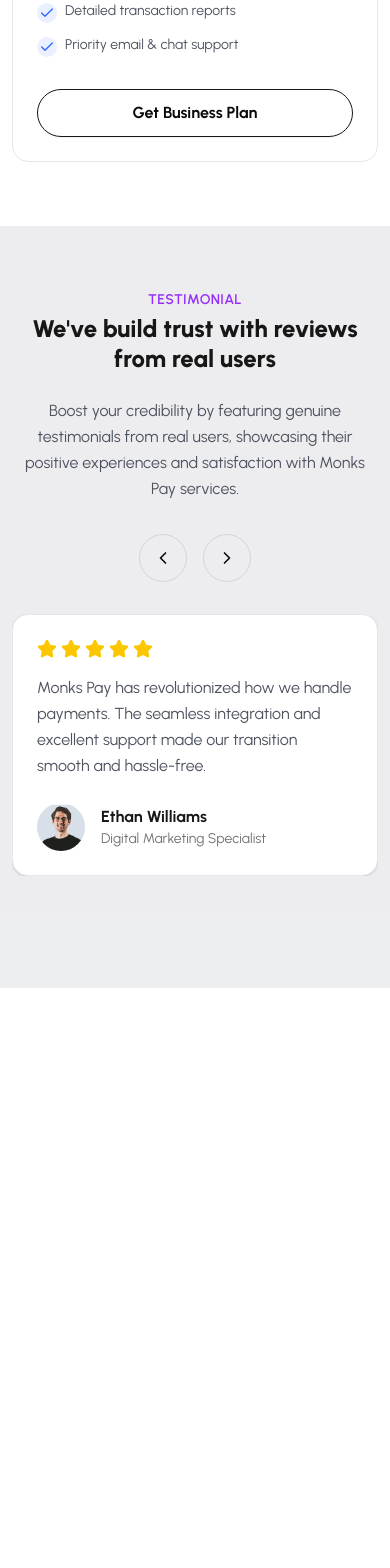
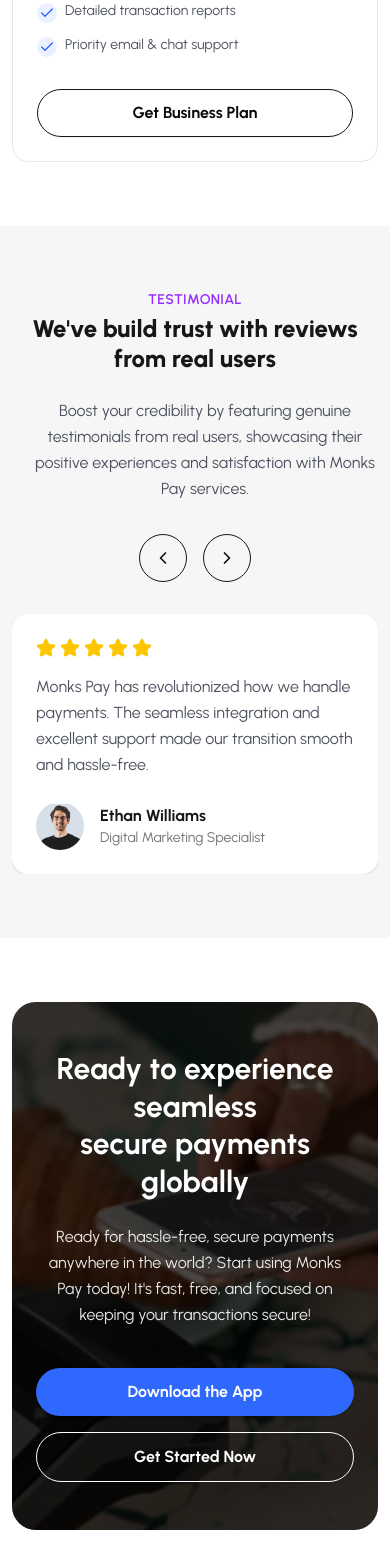
Before and after one commit to omarfaruk-dev/easy-pay, a Next.js app: page / in a window 390 px wide. Shown: the part 6451-8019 px from the top of the page. Before the commit the page ends 7439 px from the top, so only its background shows below. Built offline with nearby package versions, Linux system fonts and the light colour scheme.

Commit message:
added: call to action

```diff
--- a/src/app/page.js
+++ b/src/app/page.js
@@ -5,6 +5,7 @@
 import HowItWorks from "@/components/HowItWorks";
 import Pricing from "@/components/Pricing";
 import Testimonials from "@/components/Testimonials";
+import CallToAction from "@/components/CallToAction";
 export default function Home() {
   return (
     <div className="min-h-screen">
@@ -15,6 +16,7 @@
       <Security/>
       <Pricing/>
       <Testimonials/>
+      <CallToAction/>
     </div>
   );
 }
--- /dev/null
+++ b/src/components/CallToAction.jsx
@@ -0,0 +1,55 @@
+"use client";
+
+import { Button } from "@/components/ui/button";
+import Image from "next/image";
+import callToActionImg from '../app/assets/call-to-action.webp';
+
+export default function CallToAction() {
+    return (
+        <section className="py-16 sm:py-20 lg:py-30 px-3 sm:px-4 md:px-6">
+            <div className="max-w-[1170px] mx-auto relative rounded-3xl overflow-hidden">
+                {/* Background Image */}
+                <div className="absolute inset-0">
+                    <Image
+                        src={callToActionImg}
+                        alt="Call to action background"
+                        fill
+                        className="object-cover"
+                        priority
+                    />
+                </div>
+
+                {/* Dark Overlay */}
+                <div
+                    className="absolute inset-0"
+                    style={{ background: 'rgba(0, 0, 0, 0.7)' }}
+                ></div>
+
+                {/* Content */}
+                <div className="relative z-10 px-6 py-12 sm:px-8 sm:py-16 lg:px-12 lg:py-20 text-center">
+                    {/* Main Heading */}
+                    <h2 className="text-3xl sm:text-4xl lg:text-[40px] font-bold text-white mb-6 leading-tight">
+                        Ready to experience seamless<br />
+                        secure payments globally
+                    </h2>
+
+                    {/* Description */}
+                    <p className="text-base sm:text-lg text-white/90 mb-10 max-w-3xl mx-auto leading-relaxed">
+                        Ready for hassle-free, secure payments anywhere in the world? Start using Monks
+                        Pay today! It&apos;s fast, free, and focused on keeping your transactions secure!
+                    </p>
+
+                    {/* CTA Buttons */}
+                    <div className="flex flex-col sm:flex-row gap-4 justify-center items-center">
+                        <Button variant="default" className="w-full sm:w-auto px-8 py-6 text-base">
+                            Download the App
+                        </Button>
+                        <Button variant="outline" className="w-full sm:w-auto px-8 py-6 text-white border-white hover:bg-white hover:text-primary">
+                            Get Started Now
+                        </Button>
+                    </div>
+                </div>
+            </div>
+        </section>
+    );
+}
--- a/src/components/Testimonials.jsx
+++ b/src/components/Testimonials.jsx
@@ -44,7 +44,7 @@
             if (window.innerWidth >= 1024) {
                 setItemsPerView(2);
             } else if (window.innerWidth >= 768) {
-                setItemsPerView(1);
+                setItemsPerView(2);
             } else {
                 setItemsPerView(1);
             }
@@ -56,33 +56,35 @@
     }, []);
 
     const nextSlide = useCallback(() => {
-        setCurrentIndex((prevIndex) =>
-            prevIndex >= testimonials.length - itemsPerView ? 0 : prevIndex + 1
-        );
+        setCurrentIndex((prevIndex) => {
+            const maxIndex = Math.max(0, testimonials.length - itemsPerView);
+            return prevIndex >= maxIndex ? 0 : prevIndex + 1;
+        });
     }, [itemsPerView]);
 
     const prevSlide = useCallback(() => {
-        setCurrentIndex((prevIndex) =>
-            prevIndex <= 0 ? testimonials.length - itemsPerView : prevIndex - 1
-        );
+        setCurrentIndex((prevIndex) => {
+            const maxIndex = Math.max(0, testimonials.length - itemsPerView);
+            return prevIndex <= 0 ? maxIndex : prevIndex - 1;
+        });
     }, [itemsPerView]);
 
     const visibleTestimonials = testimonials.slice(currentIndex, currentIndex + itemsPerView);
 
     return (
-        <section className="py-16 sm:py-20 lg:py-28 bg-accent/10">
-            <div className="max-w-[1170px] mx-auto px-3 sm:px-4 md:px-6">
+        <section className="py-16 sm:py-20 lg:py-28 bg-accent/5">
+            <div className="px-3 sm:px-4 md:px-6 lg:px-0 lg:ml-[2%] xl:ml-[10%]">
                 {/* Header Section */}
-                <div className="grid grid-cols-1 lg:grid-cols-2 gap-0 lg:gap-8 mb-12">
+                <div className="grid grid-cols-1 lg:grid-cols-2 gap-0 lg:gap-8">
                     {/* Left Side - Text Content */}
                     <div className="lg:pr-8">
                         <SectionHeader
                             label="TESTIMONIAL"
                             title="We've build trust with reviews from real users"
                             align="center"
-                            className="lg:text-left mb-5 md:max-w-xl mx-auto"
+                            className="lg:text-left md:max-w-xl mx-auto"
                         />
-                        <p className="text-base text-accent leading-relaxed mt-4 text-center lg:text-left">
+                        <p className="ml-5 text-base text-accent leading-relaxed text-center lg:text-left">
                             Boost your credibility by featuring genuine testimonials from real users,
                             showcasing their positive experiences and satisfaction with Monks Pay services.
                         </p>
@@ -91,13 +93,13 @@
                         <div className="flex gap-4 mt-8 justify-center lg:justify-start">
                             <button
                                 onClick={prevSlide}
-                                className="w-12 h-12 rounded-full border border-gray-300 flex items-center justify-center hover:bg-secondary hover:text-white transition-all"
+                                className="w-12 h-12 rounded-full flex items-center justify-center border border-primary hover:bg-primary hover:text-white transition-all"
                             >
                                 <ChevronLeft className="w-5 h-5" />
                             </button>
                             <button
                                 onClick={nextSlide}
-                                className="w-12 h-12 rounded-full border border-gray-300 flex items-center justify-center hover:bg-secondary hover:text-white transition-all"
+                                className="w-12 h-12 rounded-full flex items-center justify-center border border-primary hover:bg-primary hover:text-white transition-all"
                             >
                                 <ChevronRight className="w-5 h-5" />
                             </button>
@@ -109,7 +111,7 @@
                         {visibleTestimonials.map((testimonial) => (
                             <div
                                 key={testimonial.id}
-                                className="w-full min-w-[300px] lg:w-[calc(50%-12px)] bg-white border border-gray-200 rounded-2xl p-6 shadow-sm animate-fade-in"
+                                className="w-full min-w-[300px] lg:w-[calc(50%-12px)] bg-white rounded-2xl p-6 shadow-sm animate-fade-in flex flex-col"
                             >
                                 {/* Stars Rating */}
                                 <div className="flex gap-1 mb-4">
@@ -122,7 +124,7 @@
                                 </div>
 
                                 {/* Testimonial Text */}
-                                <p className="text-base text-accent leading-relaxed mb-6">
+                                <p className="text-base text-accent leading-relaxed mb-6 grow">
                                     {testimonial.text}
                                 </p>
 
```
Also changed, not shown: src/app/assets/call-to-action.webp (added).
